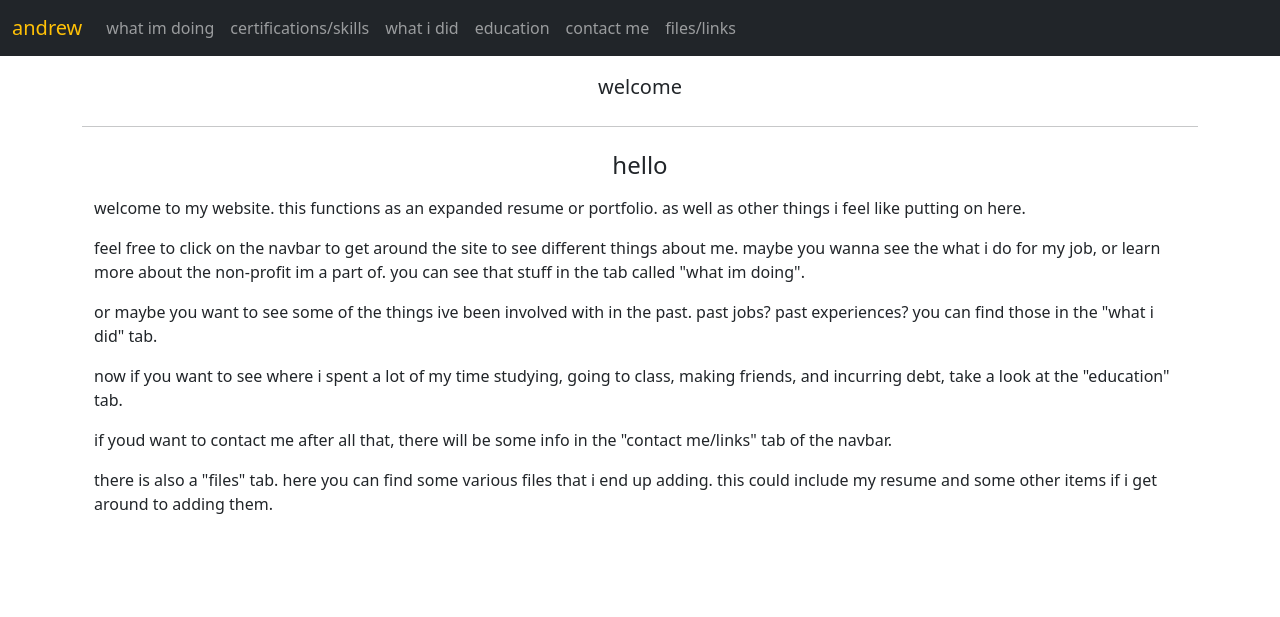
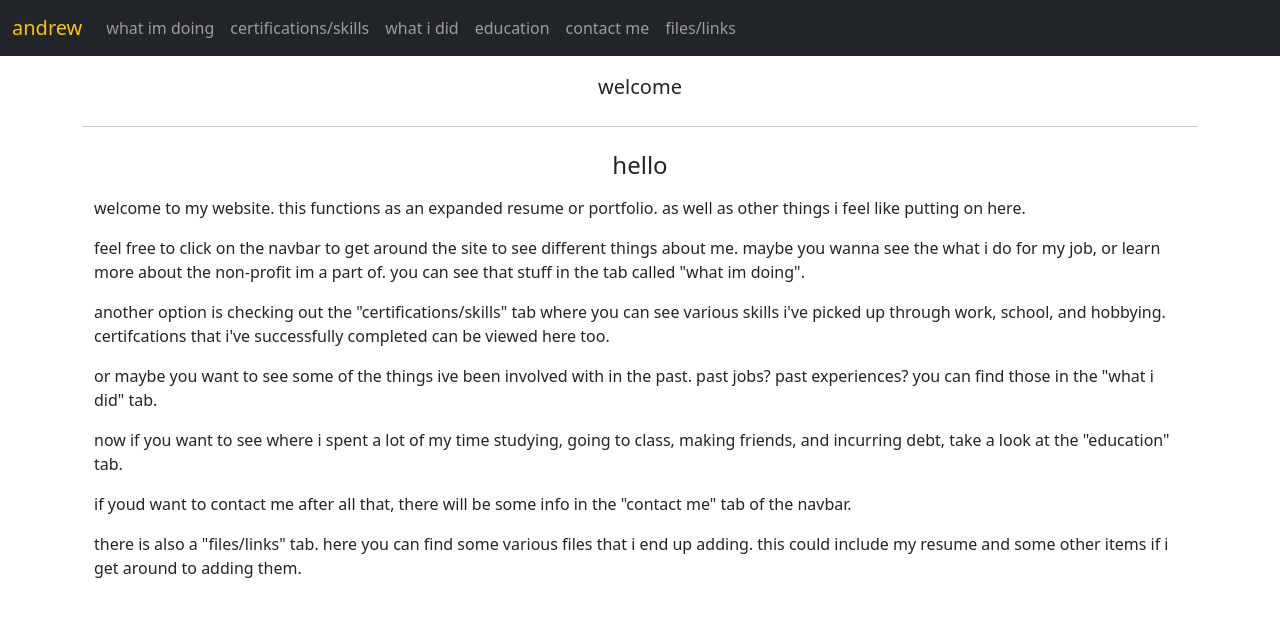
Before and after one commit to andrewp24/andrewp24.github.io, a Jekyll site: the page built from index.html, in a window 1280 px wide. Shown: the top 617 px of the page. Built offline with Jekyll 4.4.1, drawn with Linux system fonts in a browser that asks for light colours.

Commit message:
fixed wording on home page

```diff
--- a/index.html
+++ b/index.html
@@ -24,6 +24,11 @@ layout: default
                   stuff in the tab called "what im doing".
                 </p>
                 <p></p>
+                <p>another option is checking out the "certifications/skills" tab where you can see various skills i've
+                  picked up through work, school, and hobbying. certifcations that i've successfully completed can be
+                  viewed here too.
+                </p>
+                <p></p>
                 <p>or maybe you want to see some of the things ive been involved with in the past. past jobs? past
                   experiences? you can find those in the "what i did" tab.
                 </p>
@@ -32,12 +37,12 @@ layout: default
                   incurring debt, take a look at the "education" tab.
                 </p>
                 <p></p>
-                <p>if youd want to contact me after all that, there will be some info in the "contact me/links" tab of
+                <p>if youd want to contact me after all that, there will be some info in the "contact me" tab of
                   the navbar.
                 </p>
                 <p></p>
-                <p>there is also a "files" tab. here you can find some various files that i end up adding. this could
-                  include my resume and some other items if i get around to adding them.
+                <p>there is also a "files/links" tab. here you can find some various files that i end up adding. this
+                  could include my resume and some other items if i get around to adding them.
                 </p>
               </div>
             </div>
```
